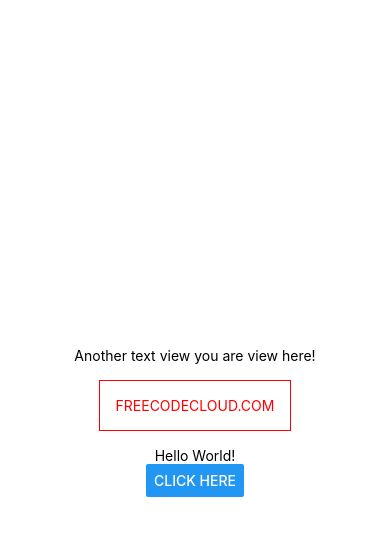
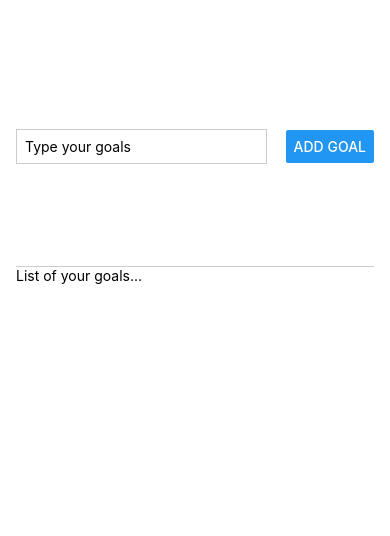
Before and after one commit to Sandip1447/React-Basics, a React Native app: screen / in a window 390 px wide. Shown: the top 536 px of the page. Built offline with nearby package versions, Linux system fonts and the light colour scheme.

Commit message:
Handle Events

```diff
--- a/App.js
+++ b/App.js
@@ -1,31 +1,57 @@
-import { StyleSheet, Text, View, Button } from "react-native";
+import { useState } from "react";
+import { StyleSheet, Text, View, Button, TextInput } from "react-native";
 
 export default function App() {
+  const [enteredGoalText, setEnteredGoalText] = useState("");
+
+  function goalInputHandler(enteredText) {
+    setEnteredGoalText(enteredText);
+  }
+
+  function addGoalHandler() {
+    console.log(enteredGoalText);
+  }
+
   return (
-    <View style={styles.container}>
-      <View>
-        <Text>Another text view you are view here!</Text>
+    <View style={styles.appContainer}>
+      <View style={styles.inputContainer}>
+        <TextInput
+          style={styles.textInput}
+          placeholder="Type your goals"
+          onChangeText={goalInputHandler}
+        />
+        <Button title="Add Goal" onPress={addGoalHandler} />
       </View>
-      <Text style={styles.headline}>FREECODECLOUD.COM</Text>
-      <Text>Hello World!</Text>
-
-      <Button title="Click Here" />
+      <View style={styles.goalsContainer}>
+        <Text>List of your goals...</Text>
+      </View>
     </View>
   );
 }
 
 const styles = StyleSheet.create({
-  container: {
+  appContainer: {
     flex: 1,
-    backgroundColor: "#fff",
+    paddingTop: 50,
+    paddingHorizontal: 16,
+  },
+  inputContainer: {
+    flexDirection: "row",
+    justifyContent: "space-between",
     alignItems: "center",
-    justifyContent: "center",
+    paddingBottom: 24,
+    borderBottomColor: "#cccccc",
+    borderBottomWidth: 1,
+    flex: 1,
   },
-  headline: {
-    color: "red",
-    margin: 16,
-    padding: 16,
-    borderColor: "red",
+  textInput: {
     borderWidth: 1,
+    borderColor: "#cccccc",
+    width: "70%",
+    marginRight: 8,
+    padding: 8,
+  },
+  goalsContainer: {
+    flex: 3,
   },
 });
```
